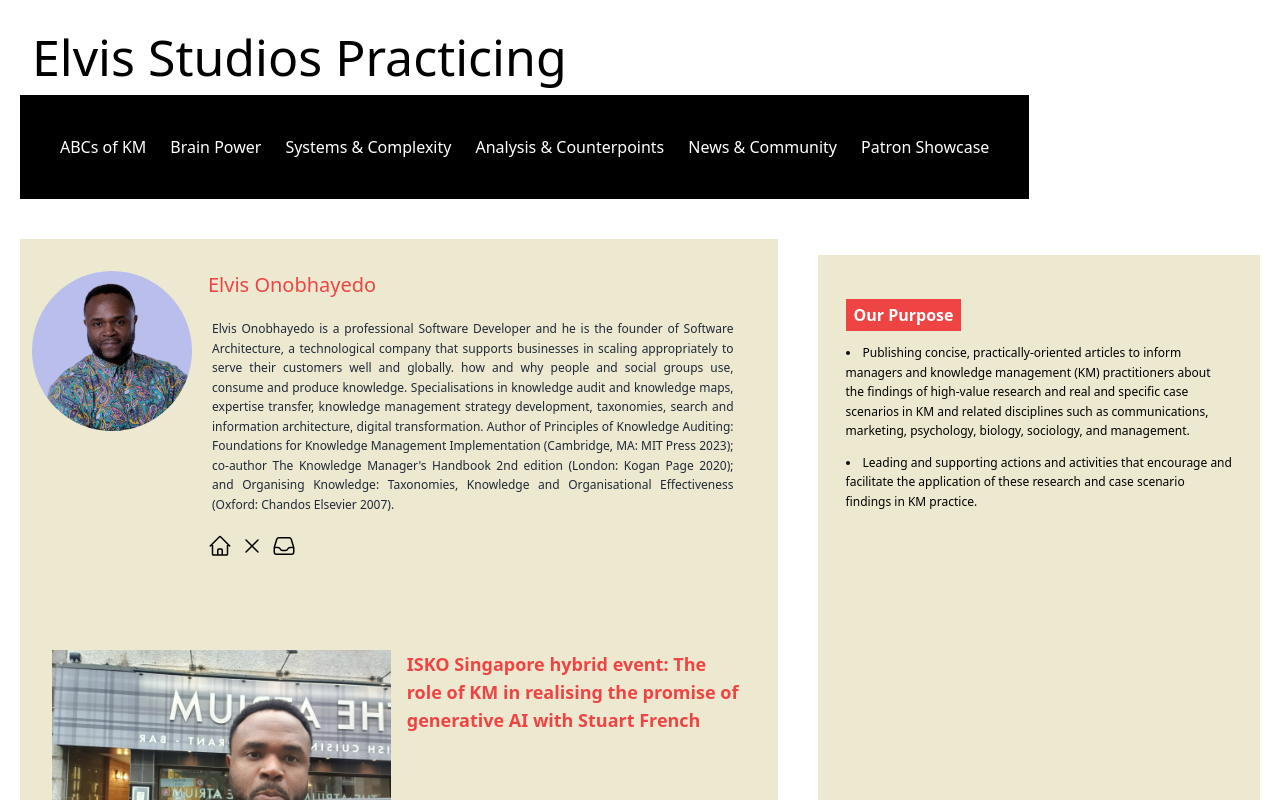
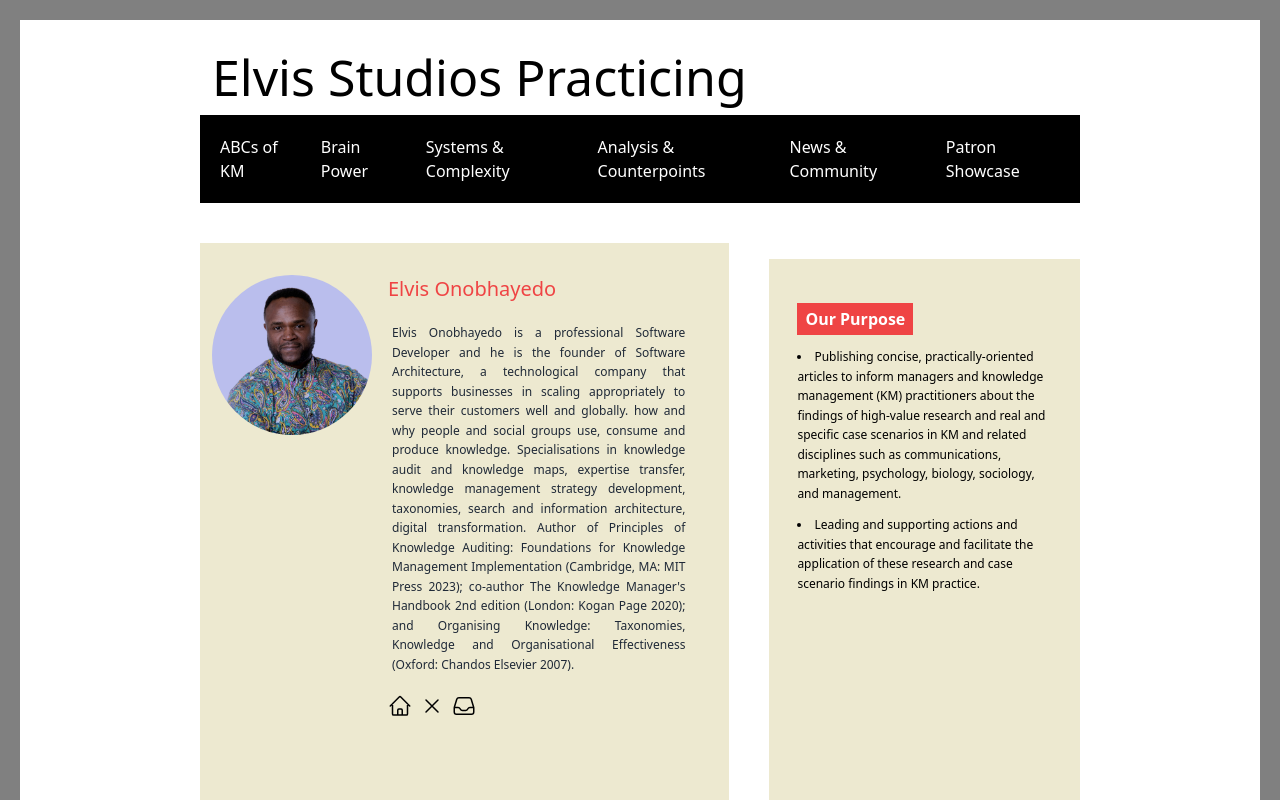
Before and after one commit to elvisonob/studious-code, a React (Create React App) app: page / in a window 1280 px wide. Shown: the top 800 px of the page. Built offline with nearby package versions, Linux system fonts and the light colour scheme.

Commit message:
smashing

```diff
--- a/src/component/App.js
+++ b/src/component/App.js
@@ -4,9 +4,10 @@ import image3 from '../assets/ono3.jpg';
 
 export default function App() {
   return (
-    <div>
-      <div className="flex justify-between p-5 ">
-        <button className="lg:hidden flex">
+    <div className="m-5 bg-white">
+      <div className="xl:mx-40">
+        <div className="flex justify-between p-5 lg:flex-col ">
+          <button className="lg:hidden">
             <svg
               xmlns="http://www.w3.org/2000/svg"
               fill="none"
@@ -23,7 +24,7 @@ export default function App() {
               />
             </svg>
           </button>
-        <div>
+
           <div className="md:flex-1 text-center md:text-left ml-3 lg:text-[50px]">
             Elvis Studios Practicing
           </div>
@@ -44,8 +45,8 @@ export default function App() {
               />
             </svg>
           </button>
-          <div className="lg:bg-black lg:text-white lg:mb-5">
-            <ul className="hidden lg:flex gap-6 p-10">
+          <div className="hidden lg:block lg:bg-black lg:text-white lg:mb-5">
+            <ul className="hidden lg:flex gap-6 p-5">
               <li>ABCs of KM</li>
               <li>Brain Power</li>
               <li>Systems & Complexity</li>
@@ -53,7 +54,6 @@ export default function App() {
               <li>News & Community</li>
               <li>Patron Showcase</li>
             </ul>
-          </div>
           </div>
         </div>
         <div className="lg:flex">
@@ -64,25 +64,26 @@ export default function App() {
                 alt="protagonist"
                 className="w-40 h-40 mt-5 mx-auto rounded-full object-cover justify-center"
               />
-            <div>
+
+              <div className="md:flex-col">
                 <h3 className="text-red-500 text-xl pt-5 md:pl-4 text-center md:text-left">
                   Elvis Onobhayedo
                 </h3>
-              <p className="p-5 text-xs text-gray-800 text-center md:text-justify md:leading-relaxed md:pr-8">
-                Elvis Onobhayedo is a professional Software Developer and he is
-                the founder of Software Architecture, a technological company
-                that supports businesses in scaling appropriately to serve their
-                customers well and globally. how and why people and social
-                groups use, consume and produce knowledge. Specialisations in
-                knowledge audit and knowledge maps, expertise transfer,
-                knowledge management strategy development, taxonomies, search
-                and information architecture, digital transformation. Author of
-                Principles of Knowledge Auditing: Foundations for Knowledge
-                Management Implementation (Cambridge, MA: MIT Press 2023);
-                co-author The Knowledge Manager's Handbook 2nd edition (London:
-                Kogan Page 2020); and Organising Knowledge: Taxonomies,
-                Knowledge and Organisational Effectiveness (Oxford: Chandos
-                Elsevier 2007).
+                <p className="p-5 text-xs  text-gray-800 text-center md:text-justify md:leading-relaxed md:pr-8">
+                  Elvis Onobhayedo is a professional Software Developer and he
+                  is the founder of Software Architecture, a technological
+                  company that supports businesses in scaling appropriately to
+                  serve their customers well and globally. how and why people
+                  and social groups use, consume and produce knowledge.
+                  Specialisations in knowledge audit and knowledge maps,
+                  expertise transfer, knowledge management strategy development,
+                  taxonomies, search and information architecture, digital
+                  transformation. Author of Principles of Knowledge Auditing:
+                  Foundations for Knowledge Management Implementation
+                  (Cambridge, MA: MIT Press 2023); co-author The Knowledge
+                  Manager's Handbook 2nd edition (London: Kogan Page 2020); and
+                  Organising Knowledge: Taxonomies, Knowledge and Organisational
+                  Effectiveness (Oxford: Chandos Elsevier 2007).
                 </p>
                 <div className="flex justify-center gap-2 pl-4 md:justify-start">
                   <svg
@@ -170,7 +171,7 @@ export default function App() {
             </ul>
           </div>
         </div>
-
+      </div>
       <div className="bg-gray-900 py-10 px-5 mt-5">
         <div className="md:flex gap-6 mt-10">
           <div className="md:w-1/3">
@@ -214,6 +215,7 @@ export default function App() {
           </div>
         </div>
       </div>
+
       <footer className=" bg-black p-5 text-white  space-y-4 text-xs text-center md:text-left md:flex md:space-y-0 md:gap-2 md:p-8 md:pl-2">
         <p>© Copyright RealKM Cooperative Limited 2015-2026</p>
         <p>All Rights Reserved | Privacy Statement</p>
--- a/src/index.css
+++ b/src/index.css
@@ -1,3 +1,6 @@
 @tailwind base;
 @tailwind components;
 @tailwind utilities;
+body {
+  background-color: grey;
+}
```
Lines whose indentation alone changed are shown as unchanged.
